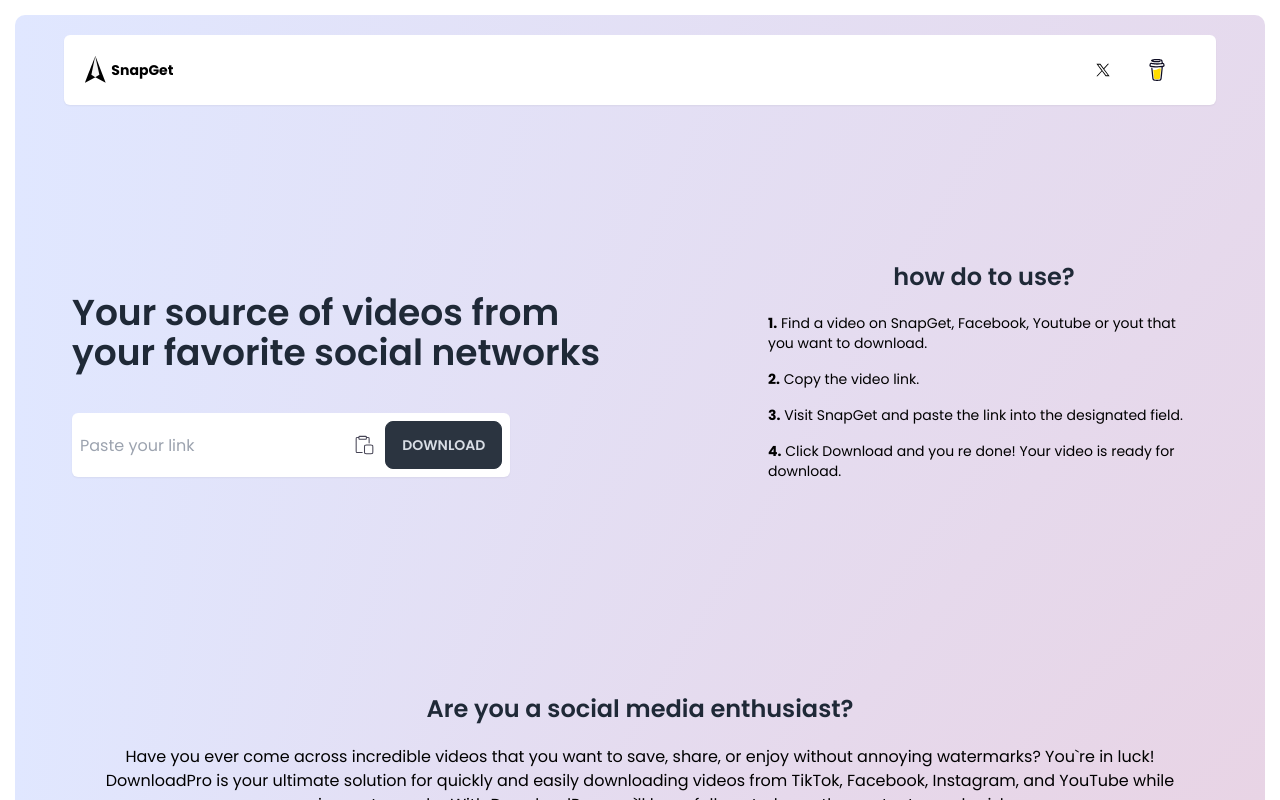
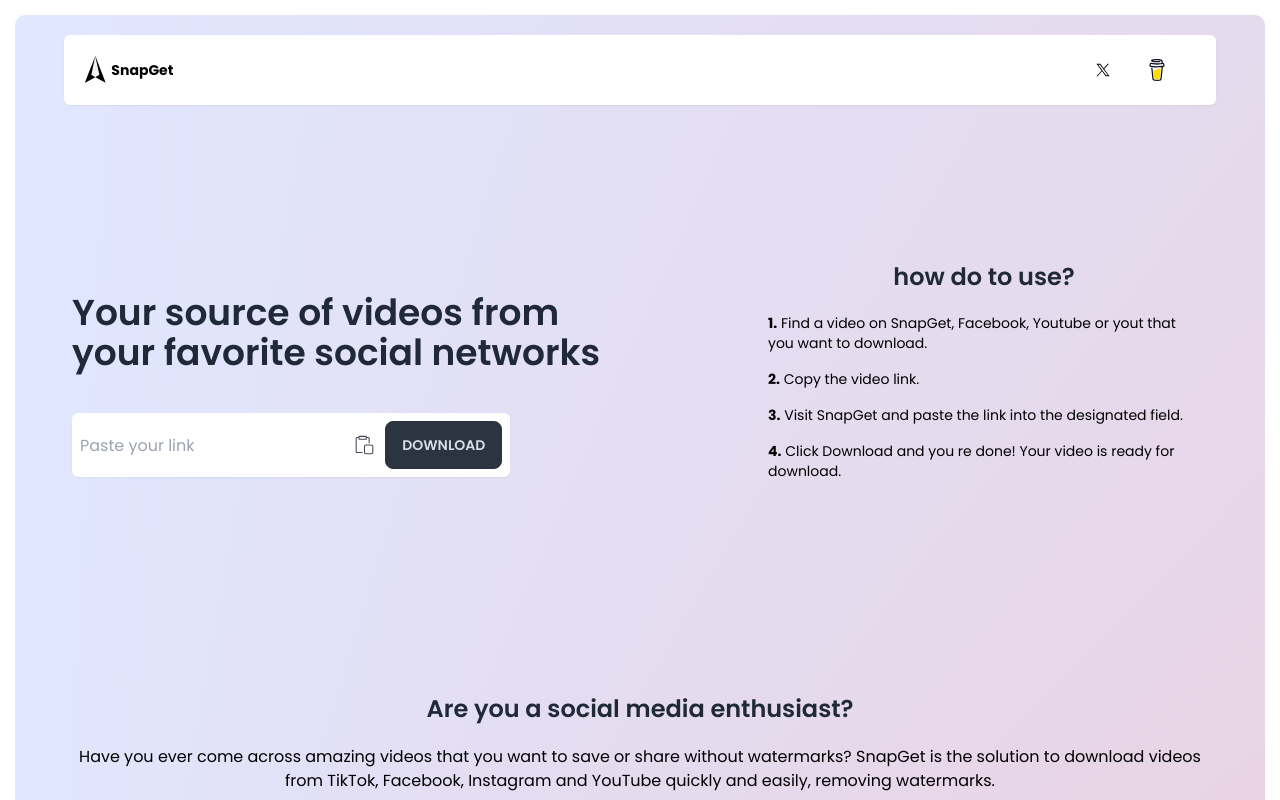
Before and after one commit to Juliancho2/SnapGet, a Next.js app: page / in a window 1280 px wide. Shown: the top 800 px of the page. Built offline with nearby package versions, Linux system fonts and the light colour scheme.

Commit message:
Changed text

```diff
--- a/src/components/organisms/Features.tsx
+++ b/src/components/organisms/Features.tsx
@@ -34,7 +34,7 @@
                     <h2 className='text-2xl font-semibold mb-5 text-center md:text-start'>Are you a social media enthusiast?</h2>
                     <Text styles='text-base text-black text-center' >
 
-                        Have you ever come across incredible videos that you want to save, share, or enjoy without annoying watermarks? You`re in luck! DownloadPro is your ultimate solution for quickly and easily downloading videos from TikTok, Facebook, Instagram, and YouTube while removing watermarks. With DownloadPro, you`ll have full control over the content you cherish.
+                    Have you ever come across amazing videos that you want to save or share without watermarks? SnapGet is the solution to download videos from TikTok, Facebook, Instagram and YouTube quickly and easily, removing watermarks.
                     </Text>
                 </BoxText>
             <section>
```
